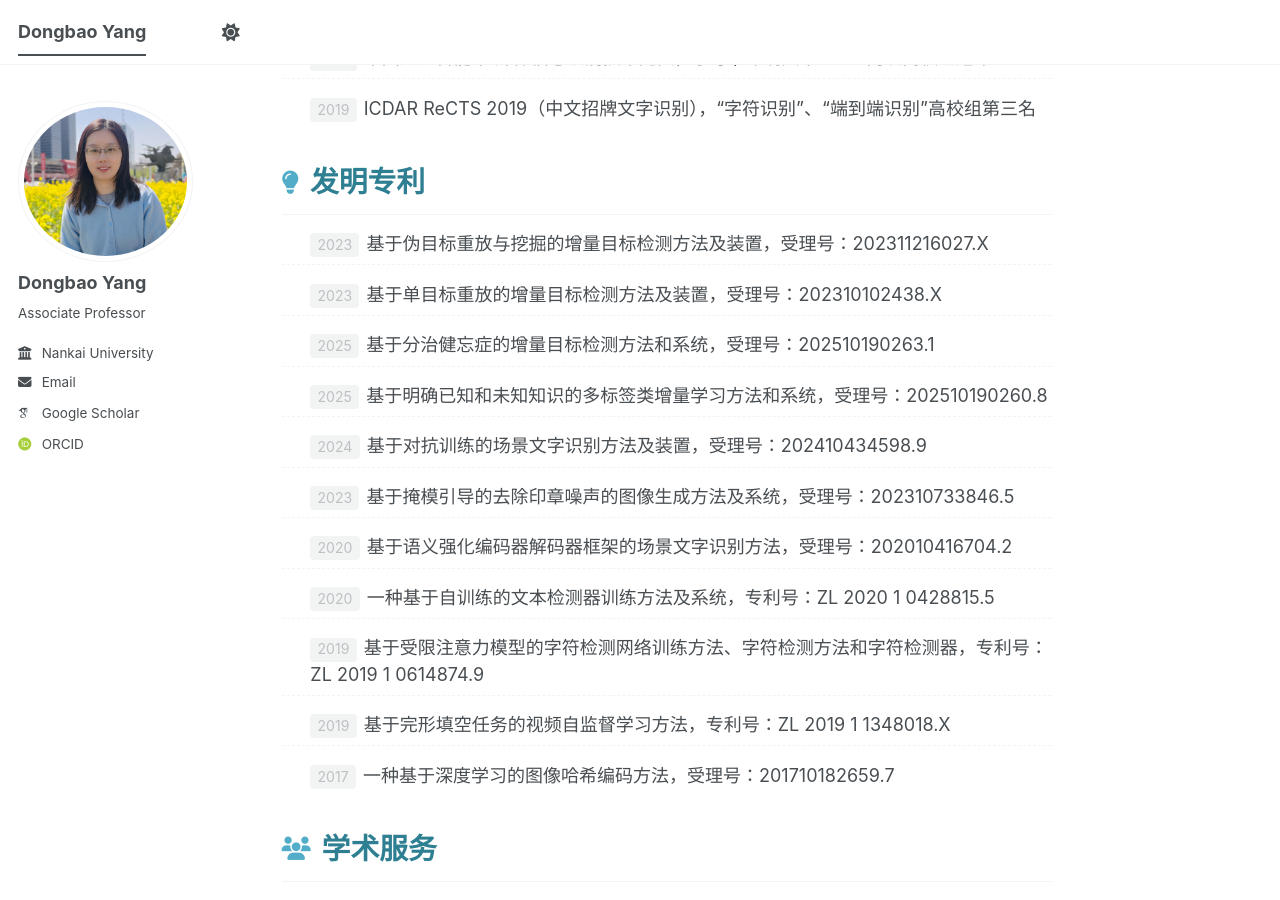
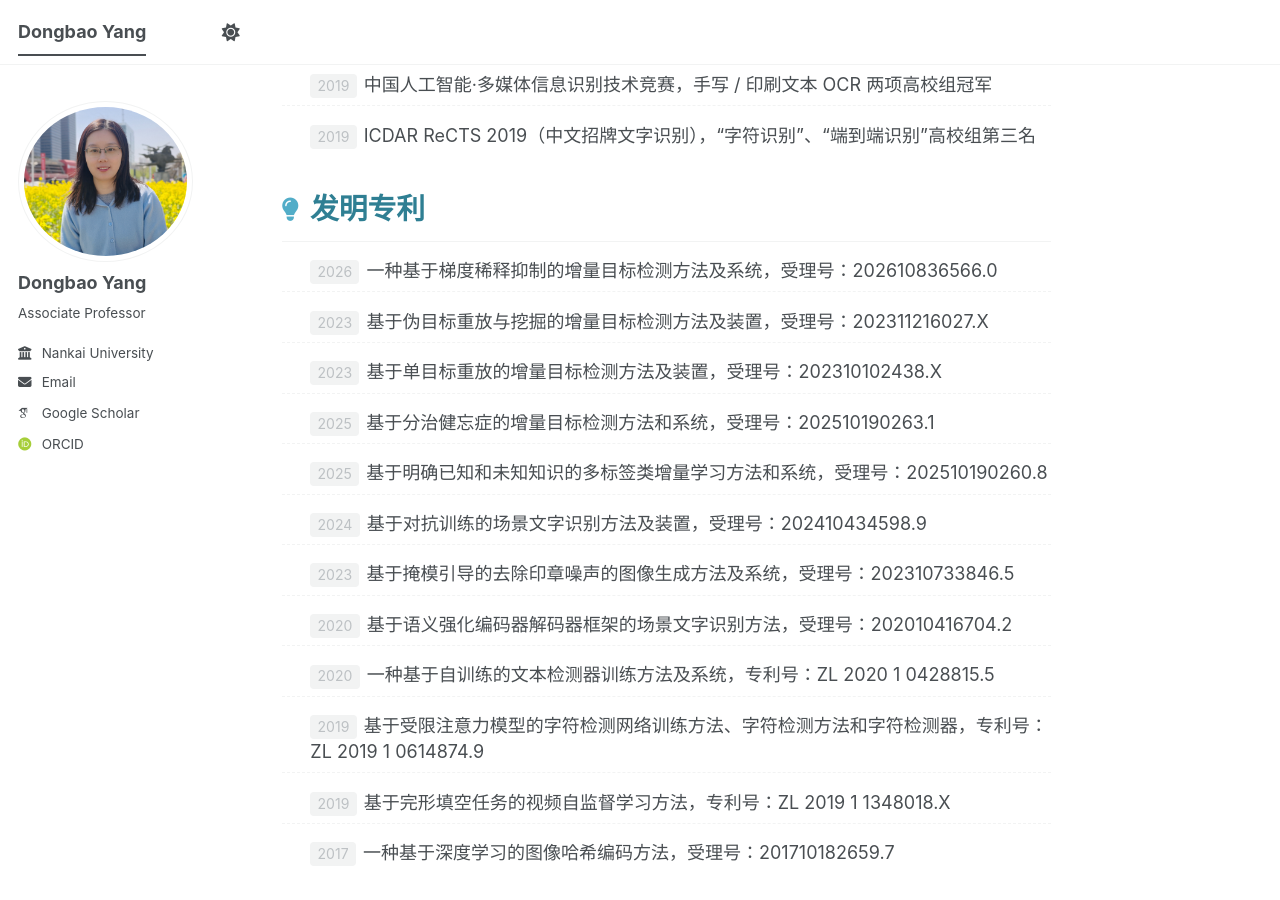
Before and after one commit to yangdb/yangdb.github.io, a Jekyll site: the page built from _pages/about.md, in a window 1280 px wide and 900 px high, scrolled down 5882 px. Built offline with Jekyll 4.4.1, drawn with Linux system fonts in a browser that asks for light colours; some web fonts are replaced; a script bundle is joined from its source files by our own code; library files that are not in the unit come from our copies; some of the changed text lies outside the part shown.

Commit message:
Revise recruitment details and add patent information
Updated recruitment information and added a new patent entry.

```diff
--- a/_pages/about.md
+++ b/_pages/about.md
@@ -11,7 +11,7 @@
   <h2 class="homepage-section__title"><i class="fas fa-user-graduate"></i> 招生信息</h2>
   <div class="notice--recruit">
     <ul>
-      <li>拟招收 <strong>2027 级推免硕士 1 名</strong>；</li>
+      <li>拟招收 <strong>2027 级推免硕士 1 名</strong>；具备较强自驱力与科研热情，以学位为终极目标者请飘过</li>
       <li>欢迎对本方向感兴趣、且能保证投入时间的本科生联系我，一起开展科研工作；</li>
       <li>联系方式：<strong>yangdongbao@nankai.edu.cn</strong> 或 <strong>yangdongbao0903@163.com</strong></li>
     </ul>
@@ -306,6 +306,7 @@
 <section class="homepage-section">
   <h2 class="homepage-section__title"><i class="fas fa-lightbulb"></i> 发明专利</h2>
   <ul class="patent-list">
+    <li><span class="patent-year">2026</span>一种基于梯度稀释抑制的增量目标检测方法及系统，受理号：202610836566.0</li>
     <li><span class="patent-year">2023</span>基于伪目标重放与挖掘的增量目标检测方法及装置，受理号：202311216027.X</li>
     <li><span class="patent-year">2023</span>基于单目标重放的增量目标检测方法及装置，受理号：202310102438.X</li>
     <li><span class="patent-year">2025</span>基于分治健忘症的增量目标检测方法和系统，受理号：202510190263.1</li>
```
